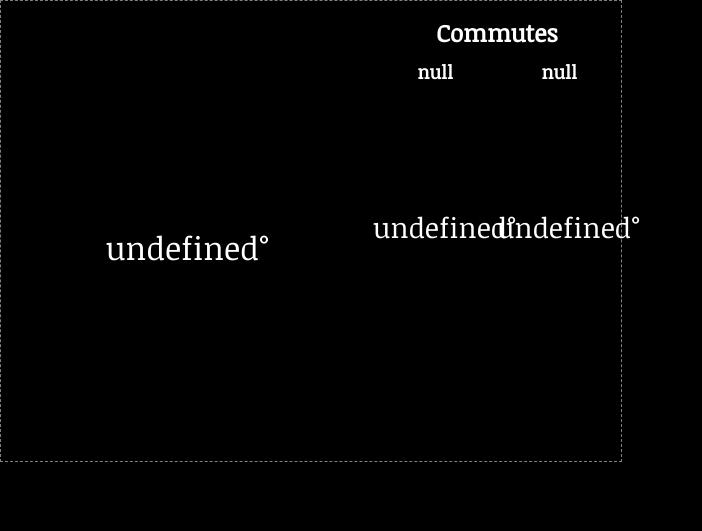
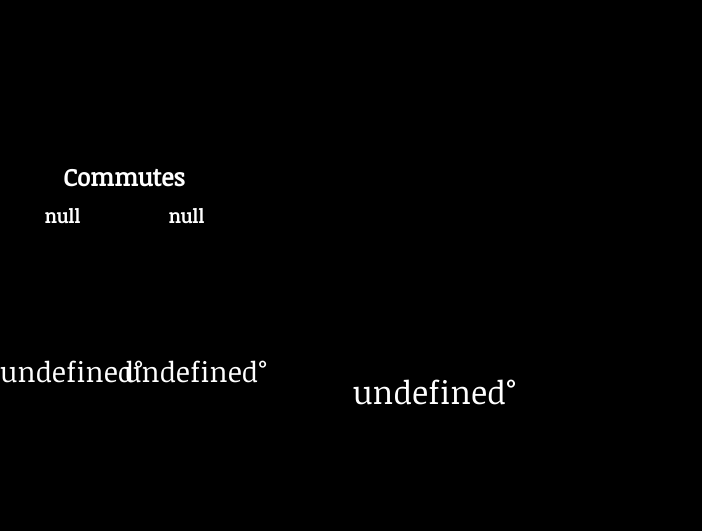
Before and after one commit to rosshettel/weatherstation, a website: page index.html at #!/rightWeather in a window 1280 px wide. Shown: the whole page, without its empty margins (0-702 px from the left). Drawn offline with nearby package versions, Linux system fonts and the light colour scheme.

Commit message:
styling for right weather

```diff
--- a/static/style.css
+++ b/static/style.css
@@ -7,7 +7,7 @@ body {
     width: 620px;
     height: 460px;
     position: relative;
-    border: 1px dashed gray;
+    /*border: 1px dashed gray; */
     color: white;
     font-family: 'Noticia Text', serif;
 }
@@ -31,6 +31,10 @@ body {
     text-align: center;
     float: left;
 }
+.rightWeather #currently {
+    float: right;
+    margin-top: 145px;
+}
 #currently .icon {
     width: 200px;
     height: 200px;
@@ -50,6 +54,10 @@ body {
     width: 40%;
     text-align: center;
     float: left;
+}
+.rightWeather #commutes {
+
+    margin-top: 145px;
 }
 #commutes h2 {
     margin-top: 15px;
@@ -75,6 +83,9 @@ body {
     position: absolute;
     bottom: 0;
 }
+.rightWeather #weekly {
+    top: 0;
+}
 .weekly-day {
     width: 12.5%;
     float: left;
--- a/static/templates/rightWeather.html
+++ b/static/templates/rightWeather.html
@@ -3,6 +3,27 @@
         <skycon icon="forecast.currently.icon" size='200' color='white' class='icon'></skycon>
         <div class='temp' ng-bind='forecast.currently.apparentTemperature | temp'></div>
         <div class='summary' ng-bind='forecast.currently.summary'></div>
+    </div>
+
+    <div id='commutes'>
+        <h2>Commutes</h2>
+        <div class="commute">
+            <h3 ng-bind="nextCommute.time * 1000 | date: 'EEE h a'"></h3>
+            <skycon icon="nextCommute.icon" size='100' color='white'></skycon>
+
+            <div class="temp" ng-bind='nextCommute.apparentTemperature | temp'></div>
+            <div ng-if='nextCommute.precipProbability > 0'><strong>Rain:</strong> <span ng-bind="nextCommute.precipProbability | percent"></span></div>
+            <div ng-if='nextCommute.windSpeed'><span ng-bind="nextCommute.windSpeed + ' mph'"></span></div>
+        </div>
+
+        <div class="commute">
+            <h3 ng-bind="nextNextCommute.time * 1000 | date: 'EEE h a'"></h3>
+            <skycon icon="nextNextCommute.icon" size='100' color='white'></skycon>
+
+            <div class="temp" ng-bind='nextNextCommute.apparentTemperature | temp'></div>
+            <div ng-if='nextNextCommute.precipProbability > 0'><strong>Rain:</strong> <span ng-bind="nextNextCommute.precipProbability | percent"></span></div>
+            <div ng-if='nextNextCommute.windSpeed'><span ng-bind="nextNextCommute.windSpeed + ' mph'"></span></div>
+        </div>
     </div>
 
     <div id='weekly'>
@@ -13,24 +34,4 @@
             <div class='low'><strong>L:</strong> <span ng-bind="day.temperatureMin | temp: 0"></span></div>
         </div>
     </div>
-
-    <div id='commutes'>
-        <h2>Commutes</h2>
-        <div class="commute">
-            <h3 ng-bind="nextNextCommute.time * 1000 | date: 'EEE h a'"></h3>
-            <skycon icon="nextNextCommute.icon" size='100' color='white'></skycon>
-
-            <div class="temp" ng-bind='nextNextCommute.apparentTemperature | temp'></div>
-            <div ng-if='nextNextCommute.precipProbability > 0'><strong>Rain:</strong> <span ng-bind="nextNextCommute.precipProbability | percent"></span></div>
-            <div ng-if='nextNextCommute.windSpeed'><span ng-bind="nextNextCommute.windSpeed + ' mph'"></span></div>
-        </div>
-        <div class="commute">
-            <h3 ng-bind="nextCommute.time * 1000 | date: 'EEE h a'"></h3>
-            <skycon icon="nextCommute.icon" size='100' color='white'></skycon>
-
-            <div class="temp" ng-bind='nextCommute.apparentTemperature | temp'></div>
-            <div ng-if='nextCommute.precipProbability > 0'><strong>Rain:</strong> <span ng-bind="nextCommute.precipProbability | percent"></span></div>
-            <div ng-if='nextCommute.windSpeed'><span ng-bind="nextCommute.windSpeed + ' mph'"></span></div>
-        </div>
-    </div>
 </div>
```
